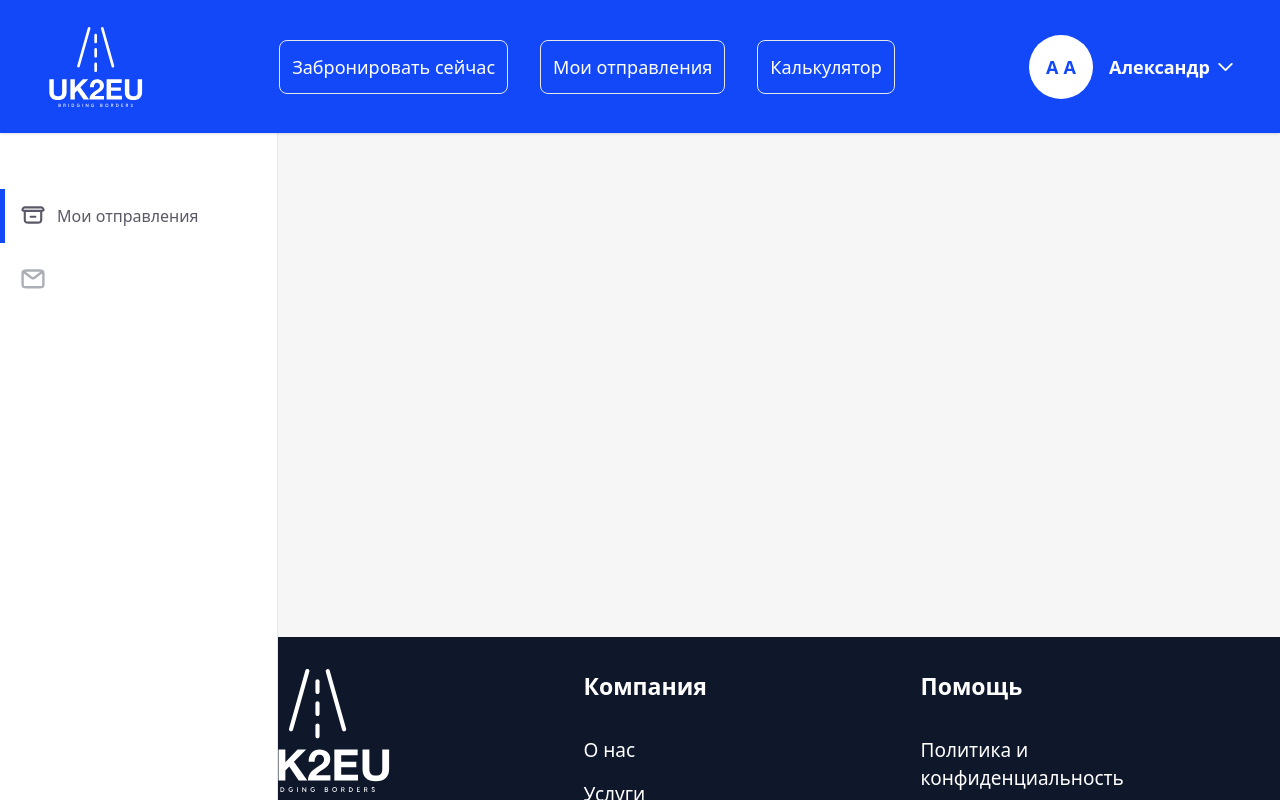
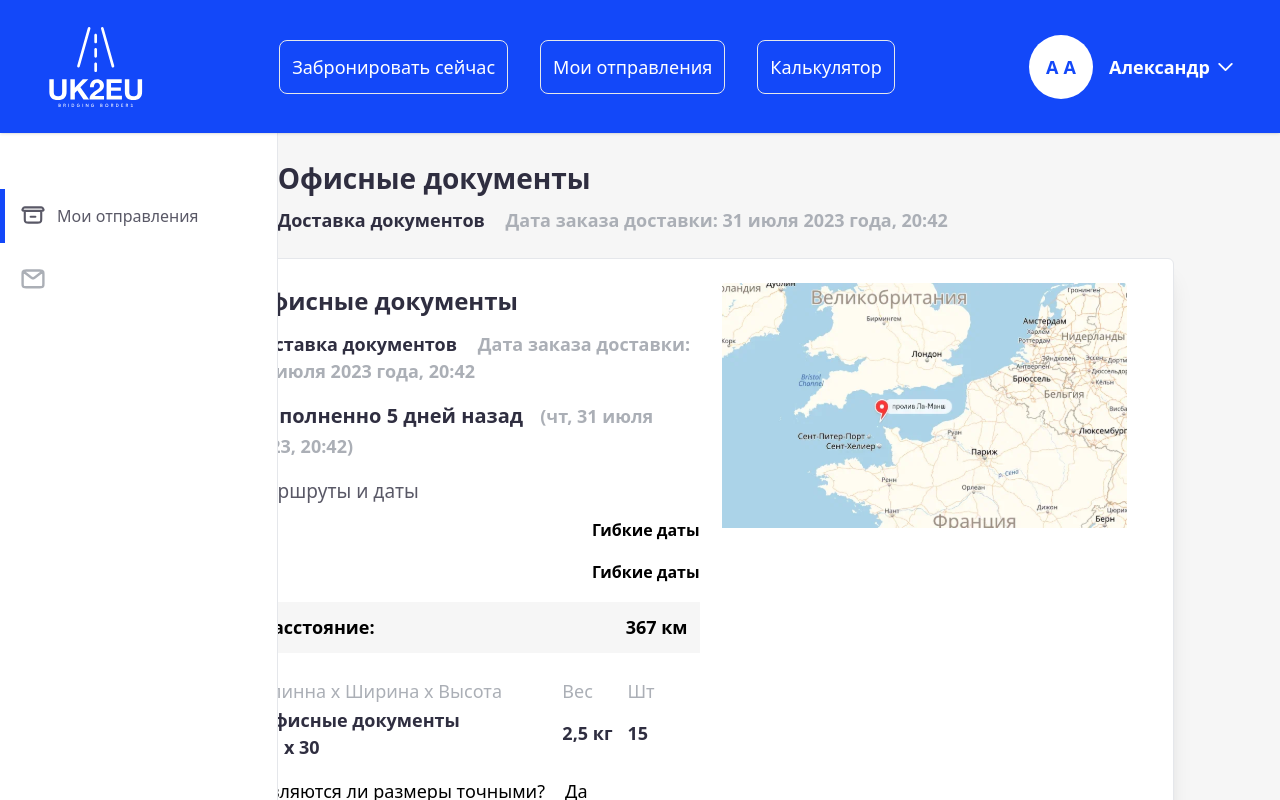
Before and after one commit to Hamidov6611/Covert, a React (Vite) app: page /user-about in a window 1280 px wide. Shown: the top 800 px of the page. Built offline with nearby package versions, Linux system fonts and the light colour scheme.

Commit message:
Delivery

```diff
--- a/src/app/user/Gruze.tsx
+++ b/src/app/user/Gruze.tsx
@@ -1,15 +1,139 @@
-import UserLayout from '../../components/layouts/UserLayout'
+import UserLayout from "../../components/layouts/UserLayout";
 
 const Gruze = () => {
   return (
     <UserLayout>
-      <div className='ml-[3%] min-h-[60vh] mt-6'>
-        <div className='flex items-center'>
+      <div className="ml-[3%] min-h-[60vh] mt-6">
+        <div className="flex items-center gap-x-8 mb-2">
+          <img src="/leftish.svg" alt="leftish" />
+          <p className="font-medium md:font-semibold text-lightGreey text-[20px] md:text-[24px] lg:text-[28px]">
+            Офисные документы
+          </p>
+        </div>
+        <p className="w-[100%] md:w-[90%] mx-auto font-medium md:font-semibold text-[12px] md:text-[18px] text-lightGreey">
+          Доставка документов{" "}
+          <span className="font-normal md:font-semibold text-[#ABAFB6] text-[12px] md:text-[18px] ml-1 md:ml-4">
+            Дата заказа доставки: 31 июля 2023 года, 20:42
+          </span>
+        </p>
 
+        <div className="flex md:flex-row flex-col bg-white w-[90%] justify-between p-4 md:p-6 mt-6 shadow-xl border rounded-md mb-12">
+          <div className="w-full md:w-[50%]">
+            <p className="font-medium md:font-semibold text-lightGreey text-[16px]  mb-3 md:text-[20px] lg:text-[24px]">
+              Офисные документы
+            </p>
+            <p className="font-medium md:font-semibold text-[15px] md:text-[18px] text-lightGreey">
+              Доставка документов{" "}
+              <span className="font-normal md:font-semibold text-[#ABAFB6] text-[14px] md:text-[18px] ml-4">
+                Дата заказа доставки: 31 июля 2023 года, 20:42
+              </span>
+            </p>
+            <p className="my-4 text-[14px] md:text-[20px] font-semibold text-lightGreey">
+              выполненно 5 дней назад{" "}
+              <span className="text-[14px] md:text-[18px] text-[#ABAFB6] ml-3">
+                (чт, 31 июля 2023, 20:42)
+              </span>
+            </p>
+            <p className="font-normal text-[14px] md:text-[19px] text-[#2F2E40CC] mb-3">
+              Маршруты и даты
+            </p>
+
+            <div className="flex flex-col gap-y-4">
+              <div className="flex justify-between">
+                <img src="/loc2.svg" alt="Location 1" />
+                <p className="font-medium md:font-semibold text-[#000]  text-[13px] md:text-[14px] lg:text-[16px]">
+                  Гибкие даты
+                </p>
+              </div>
+
+              <div className="flex justify-between">
+                <img src="/loc1.svg" alt="Location 1" />
+                <p className="font-medium md:font-semibold text-[#000]  text-[13px] md:text-[14px] lg:text-[16px]">
+                  Гибкие даты
+                </p>
+              </div>
+
+              <div className="flex justify-between bg-[#F6F6F6] p-3">
+                <p className="font-medium md:font-semibold text-[#000]  text-[14px] md:text-[16px] lg:text-[18px]">
+                  Расстояние:
+                </p>
+                <p className="font-medium md:font-semibold text-[#000]  text-[14px] md:text-[16px] lg:text-[18px]">
+                  367 км
+                </p>
+              </div>
+            </div>
+
+            <div className=" w-full">
+              <div className="p-2">
+                <table className="w-[100%] mt-4">
+                  <thead>
+                    <th className="text-[#ABAFB6] w-[70%] text-start text-[12px] sm:text-[18px] font-normal">
+                      Длинна x Ширина x Высота
+                    </th>
+                    <th className="text-[#ABAFB6] w-[15%] text-start text-[12px] sm:text-[18px] font-normal">
+                      Вес
+                    </th>
+                    <th className="text-[#ABAFB6] w-[15%] text-start text-[12px] sm:text-[18px] font-normal">
+                      Шт
+                    </th>
+                  </thead>
+                  <tbody>
+                    <td>
+                      <p className="font-semibold text-[12px] sm:text-[16px] md:text-[18px] text-lightGreey">
+                        Офисные документы
+                      </p>
+                      <p className="font-semibold text-[12px] sm:text-[16px] md:text-[18px] text-lightGreey">
+                        21 x 30
+                      </p>
+                    </td>
+                    <td className="font-semibold text-[12px] sm:text-[16px] md:text-[18px] text-lightGreey">
+                      2,5 кг
+                    </td>
+                    <td className="font-semibold text-[12px] sm:text-[16px] md:text-[18px] text-lightGreey">
+                      15
+                    </td>
+                  </tbody>
+                </table>
+              </div>
+
+              <div className="flex p-2">
+                <p className="mr-5 text-[12px] sm:text-[16px] md:text-[18px] text-[#000]  font-normal">
+                  Являются ли размеры точными?
+                </p>
+                <p className="mr-5 text-[12px] sm:text-[16px] md:text-[18px] text-[#000]  font-normal">
+                  Да
+                </p>
+              </div>
+
+              <div className="mt-8 flex bg-[#F6F6F6] justify-between p-3">
+                <p className="mr-5 text-[12px] sm:text-[16px] md:text-[18px] text-[#000]  font-normal md:font-medium">
+                  ОБЩИЙ ВЕС
+                </p>
+                <p className="mr-5 text-[12px] sm:text-[16px] md:text-[18px] text-[#000]  font-normal md:font-medium">
+                  72 кг
+                </p>
+              </div>
+              <p className="mt-4 mr-5 text-[12px] sm:text-[16px] md:text-[18px] text-[#000] font-normal md:font-medium">
+                Клиент:
+              </p>
+              <p>Частное лицо</p>
+            </div>
+          </div>
+          <div className="w-full mt-6 md:mt-0 md:w-[50%]">
+            <div className="w-[90%] mx-auto">
+            <img
+              src={"/map.svg"}
+              alt="map"
+              width={100}
+              height={100}
+              className="w-[100%] h-[100%] sm:mb-8"
+            />
+            </div>
+          </div>
         </div>
       </div>
     </UserLayout>
-  )
-}
+  );
+};
 
-export default Gruze
+export default Gruze;
--- a/src/components/user/UserNavbar.tsx
+++ b/src/components/user/UserNavbar.tsx
@@ -73,12 +73,20 @@ const UserNavbar = () => {
             >
               Забронировать сейчас
             </Link>
-            <a className="my-2  transform text-white hover:text-[#1348F9] dark:hover:text-blue-400 md:mx-4 md:my-0 text-lg font-medium border hover:font-medium p-3 rounded-lg hover:bg-white hover:border-[#1348F9] transition-all duration-50 ">
+            <Link to={'/'} className="my-2  transform text-white hover:text-[#1348F9] dark:hover:text-blue-400 md:mx-4 md:my-0 text-lg font-medium border hover:font-medium p-3 rounded-lg hover:bg-white hover:border-[#1348F9] transition-all duration-50 ">
               Мои отправления
-            </a>
-            <a className="my-2  transform text-white hover:text-[#1348F9] dark:hover:text-blue-400 md:mx-4 md:my-0 text-lg font-medium border hover:font-medium p-3 rounded-lg hover:bg-white hover:border-[#1348F9] transition-all duration-50 ">
+            </Link>
+            <Link to={'/'} className="my-2  transform text-white hover:text-[#1348F9] dark:hover:text-blue-400 md:mx-4 md:my-0 text-lg font-medium border hover:font-medium p-3 rounded-lg hover:bg-white hover:border-[#1348F9] transition-all duration-50 ">
               Калькулятор
-            </a>
+            </Link>
+
+            <Link to={'/'} className="my-2 md:hidden transform text-white hover:text-[#1348F9] dark:hover:text-blue-400 md:mx-4 md:my-0 text-lg font-medium border hover:font-medium p-3 rounded-lg hover:bg-white hover:border-[#1348F9] transition-all duration-50 ">
+            Мои отправления
+            </Link>
+
+            <Link to={'/'} className="my-2 md:hidden transform text-white hover:text-[#1348F9] dark:hover:text-blue-400 md:mx-4 md:my-0 text-lg font-medium border hover:font-medium p-3 rounded-lg hover:bg-white hover:border-[#1348F9] transition-all duration-50 ">
+            Сообщения
+            </Link>
           </div>
           <div className="flex justify-center flex-row items-center">
             <div className="h-16 w-16 bg-white rou rounded-full flex justify-center items-center">
```
